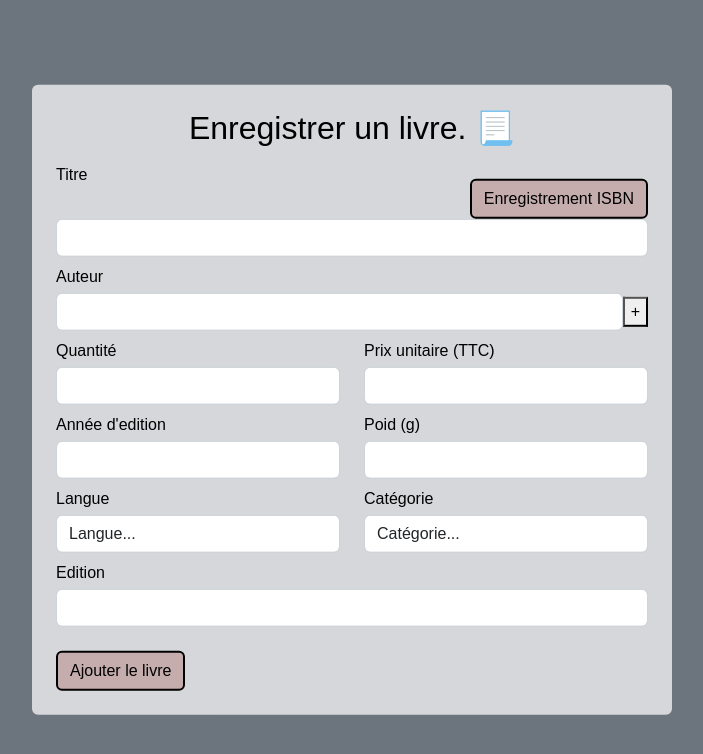
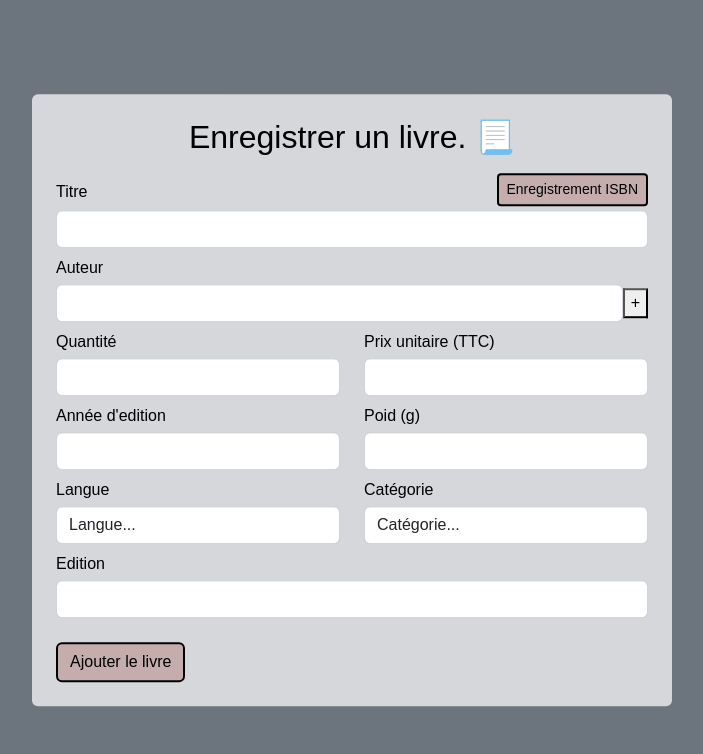
Before and after one commit to gabinforrat/librairie_ru_fr, a Flask app: page /enregistrement in a window 1280 px wide. Shown: the top 754 px of the page, without its empty margins (288-991 px from the left). Run offline with Flask 3, Linux system fonts and the light colour scheme; data comes from the database, SQL or seed files in the repository; some libraries are stand-ins or nearby versions; some web fonts are replaced.

Commit message:
fixed positing on isbn btn

```diff
--- a/src/templates/enregistrement_livre.html
+++ b/src/templates/enregistrement_livre.html
@@ -9,15 +9,21 @@
         >
             <h2 class=" text-align text-center slideUp" id="typed"></h2>
             <span class="message_true" id="successMsg"></span>
-            <a href="/enregistrement/ISBN">
-              <button type="button" class="btn btn-info text-black mt-4" style="float: right; display: inline-grid;">Enregistrement ISBN</button>
-            </a>
-                <input type="text" name="isbn"
-                {%if info_isbn is defined%} value="{{info_isbn['isbn']}}"{% endif %}
-                hidden>
 
                 <div class="form-group slideUp">
-                    <label class="mt-2" for="titre">Titre</label>
+                    <div class="row">
+                      <div class="col">
+                        <label class="mt-3 " for="titre ">Titre</label>
+                      </div>
+                      <div class="col mt-1">
+                        <a href="/enregistrement/ISBN">
+                          <button type="button" class="btn btn-sm btn-info text-black" style="float: right; display: inline-grid;">Enregistrement ISBN</button>
+                        </a>
+                        <input type="text" name="isbn"
+                            {%if info_isbn is defined%} value="{{info_isbn['isbn']}}"{% endif %}
+                            hidden>
+                      </div>
+                    </div>
                     <span id="msgTitre" class="message_false"> </span>
                     {% if info_isbn is defined%}
                     <input id="id_titre" type="text" name="titre" class="mt-1 form-control" value="{{info_isbn['titre']}}" required>
```
Also changed, not shown: 1 other file.
